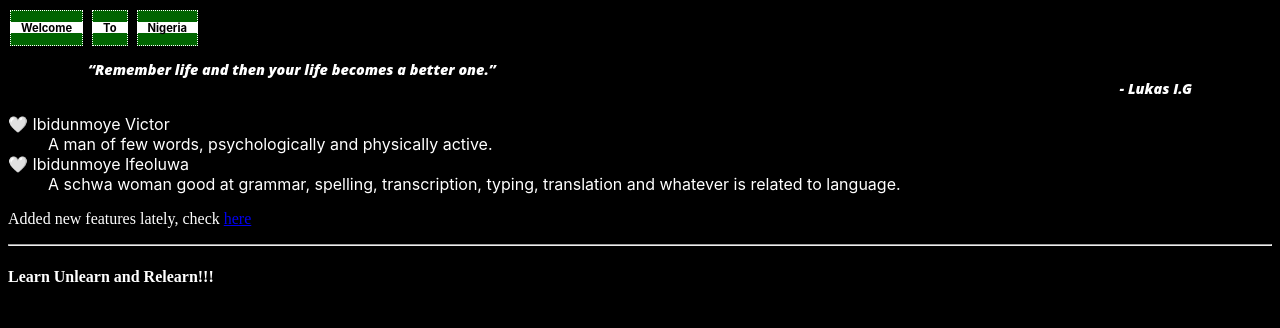
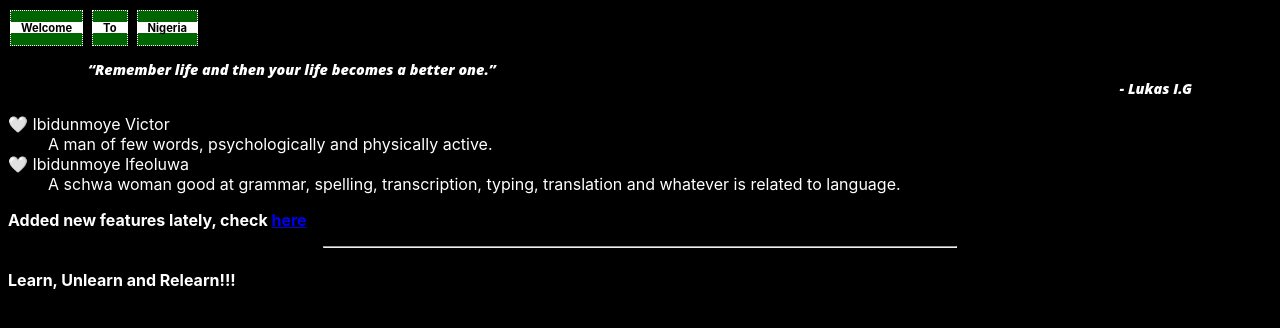
Before and after one commit to Eminence14/git-one, a plain HTML site: page index.html in a window 1280 px wide. Drawn offline with Linux system fonts and the light colour scheme.

Commit message:
styled p and hr tags

```diff
--- a/index.html
+++ b/index.html
@@ -26,12 +26,12 @@
         translation and whatever is related to language.
       </dd>
     </dl>
-    <p>
+    <p id="para">
       Added new features lately, check
       <a href="#">here</a>
     </p>
     <hr />
-    <h4>Learn Unlearn and Relearn!!!</h4>
+    <h4 id="learn">Learn, Unlearn and Relearn!!!</h4>
     <script src="main.js"></script>
   </body>
 </html>
--- a/styles.css
+++ b/styles.css
@@ -25,3 +25,10 @@ dl {
 #author {
     display: block;
 }
+#para , #learn {
+    font-family: -apple-system, BlinkMacSystemFont, 'Segoe UI', Roboto, Oxygen, Ubuntu, Cantarell, 'Open Sans', 'Helvetica Neue', sans-serif;
+    font-weight: 700;
+}
+hr {
+    width: 50%;
+}
```
